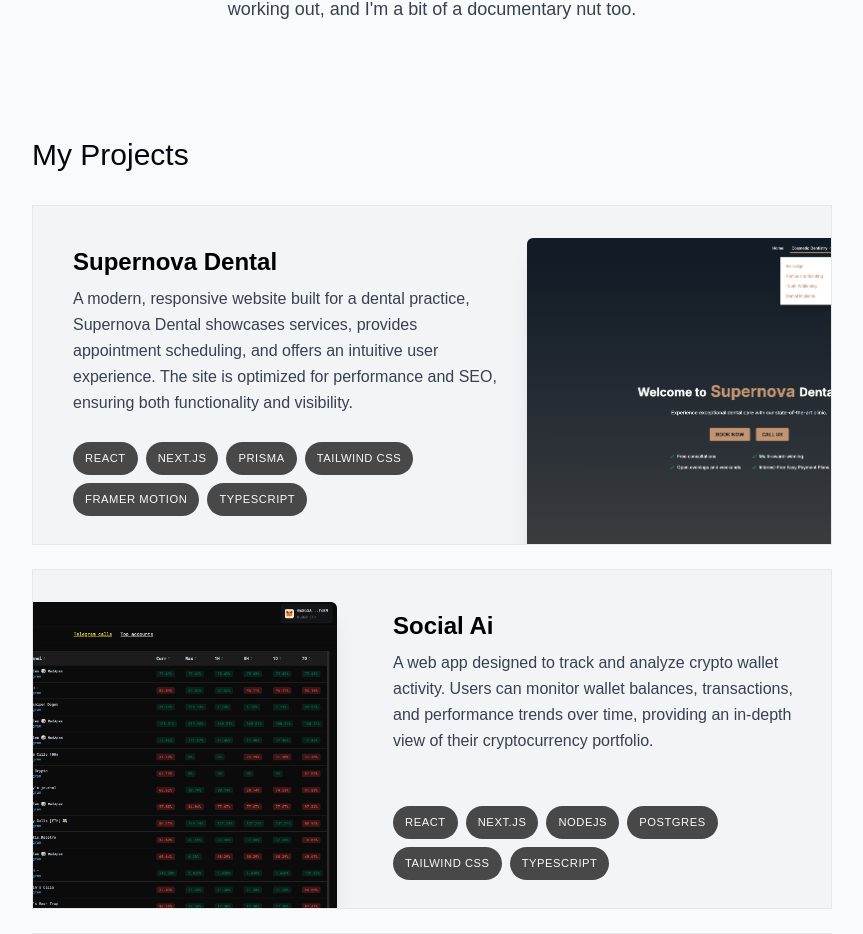
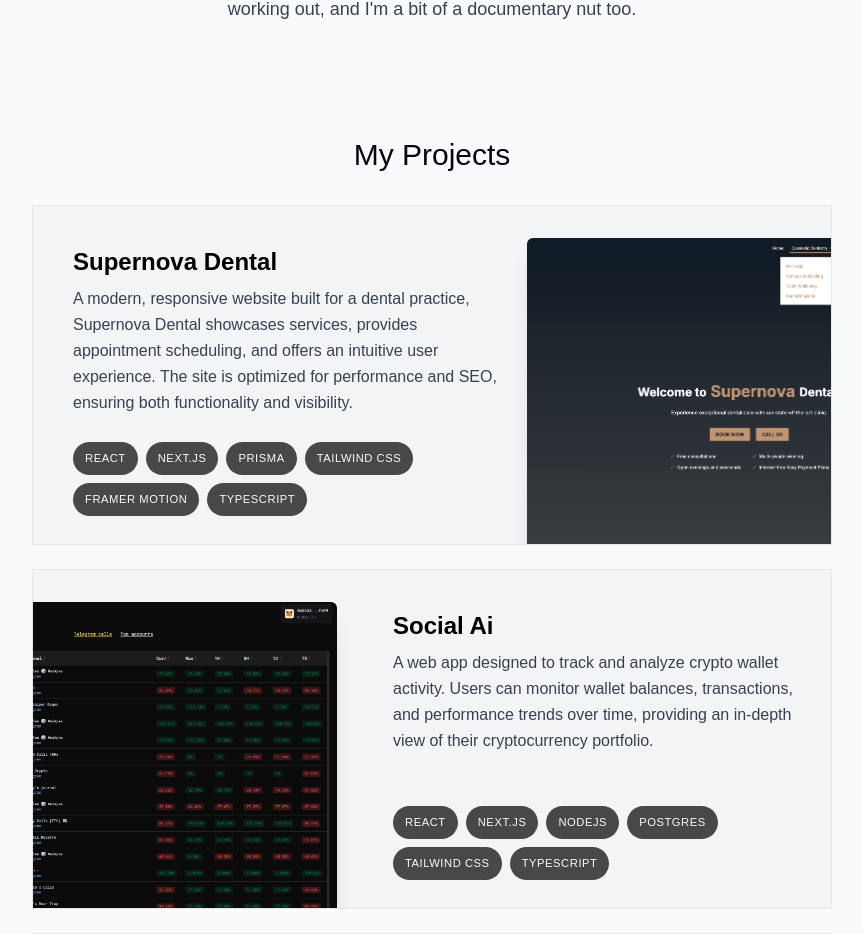
Before and after one commit to curm90/My-Dev-Portfolio, a Next.js app: page / in a window 1280 px wide. Shown: the part 1075-2009 px from the top of the page, without its empty margins (208-1071 px from the left). Built offline with nearby package versions, Linux system fonts and the light colour scheme.

Commit message:
center header by default

```diff
--- a/src/components/SectionHeader.tsx
+++ b/src/components/SectionHeader.tsx
@@ -1,3 +1,5 @@
 export default function SectionHeader({ header }: { header: string }) {
-  return <h2 className='mb-8 text-3xl font-medium capitalize text-gray-950'>{header}</h2>;
+  return (
+    <h2 className='mb-8 text-center text-3xl font-medium capitalize text-gray-950'>{header}</h2>
+  );
 }
```
